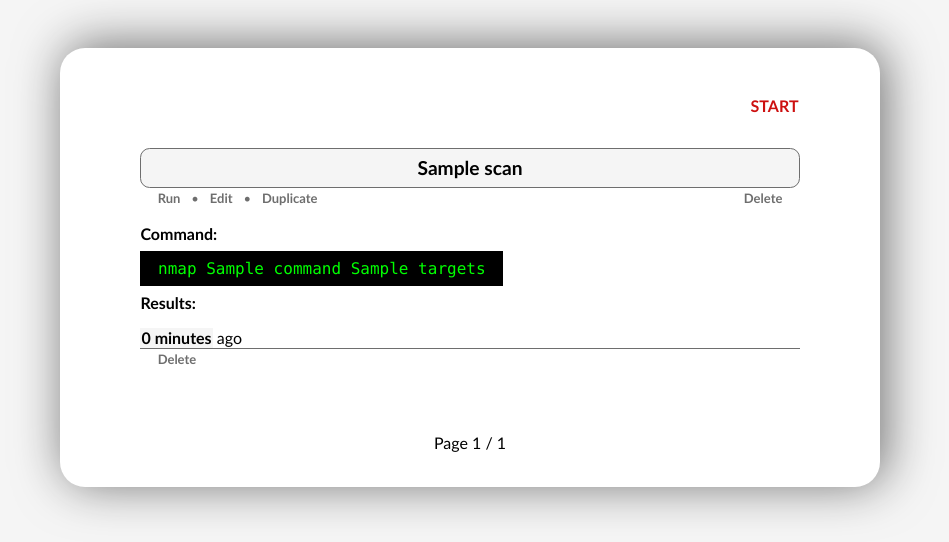
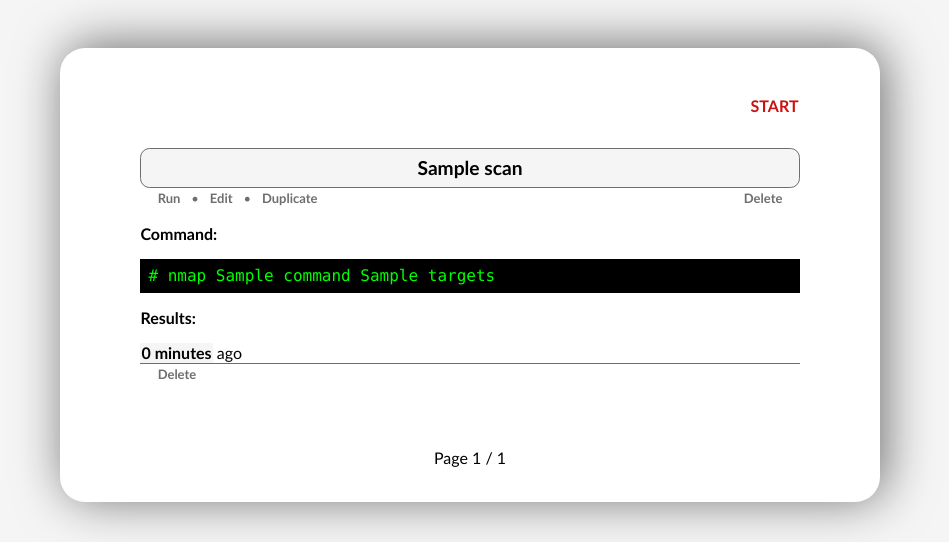
Before and after one commit to axtl/rainmap, a Django app: template src/django/rainmap/templates/insec/core/scan_view.html in a window 1280 px wide. Shown: the top 542 px of the page, without its empty margins (170-1119 px from the left). Run offline with Django 3.2, Linux system fonts and the light colour scheme; the template is opened without the code that fills it: most values are stand-ins (such as "Sample title", 1, 10 or a date in 2020).

Commit message:
On the scan page, the 'command' was wrapped in a <pre> that caused overrun past the intended bounds.

```diff
--- a/src/django/rainmap/templates/default/core/scan_view.html
+++ b/src/django/rainmap/templates/default/core/scan_view.html
@@ -14,7 +14,7 @@
         <span class="ann del-ref"><a href={% url core_scan_delete scan.id %}>{% trans "Delete" %}</a></span>
     </div>
     <h4>{% trans "Command:" %}</h4>
-    <pre class="screen"><code class="command"> nmap {{ scan.command }} {{ scan.targets }} </code></pre>
+    <div class="screen"><code class="command"># nmap {{ scan.command }} {{ scan.targets }} </code></div>
     {% if result_list.object_list.count > 0 %}
         <h4>{% trans "Results:" %}</h4>
         <ol>
--- a/src/django/rainmap/templates/insec/core/scan_view.html
+++ b/src/django/rainmap/templates/insec/core/scan_view.html
@@ -14,7 +14,7 @@
         <span class="ann del-ref"><a href={% url core_scan_delete scan.id %}>{% trans "Delete" %}</a></span>
     </div>
     <h4>{% trans "Command:" %}</h4>
-    <pre class="screen"><code class="command"> nmap {{ scan.command }} {{ scan.targets }} </code></pre>
+    <pre class="screen"><code class="command"># nmap {{ scan.command }} {{ scan.targets }} </code></pre>
     {% if result_list.object_list.count > 0 %}
         <h4>{% trans "Results:" %}</h4>
         <ol>
--- a/src/public/media/css/base.css
+++ b/src/public/media/css/base.css
@@ -428,7 +428,7 @@
 }
 form .options ul { padding-left: 1em; }
 form .single label { margin-right: 1em; }
-.command {
+.screen {
   background-color: #000000;
   color: #00ff00;
   font-family: 'Consolas', 'Anonymous Pro', monospace;
--- a/src/public/media/css/base.less
+++ b/src/public/media/css/base.less
@@ -353,7 +353,7 @@
     }
 }
 
-.command {
+.screen {
     background-color: #000000;
     color: #00FF00;
     font-family: @mono;
```
